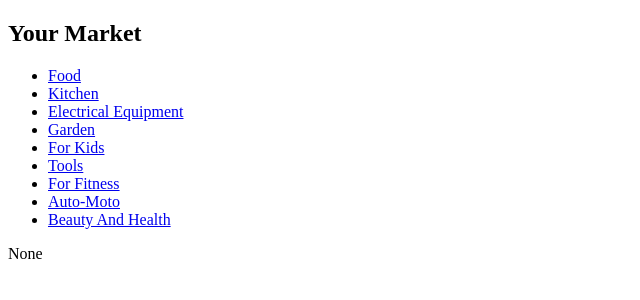
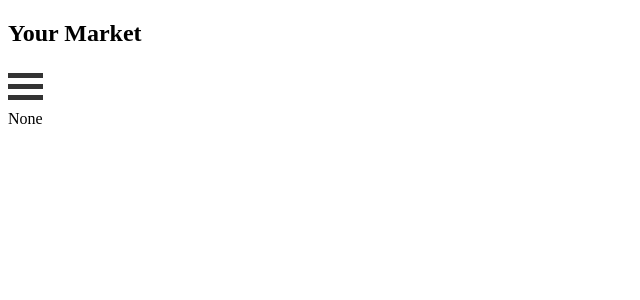
Before and after one commit to John321Blacksmith/logic, a Python web app: template market/templates/market/index.html in a window 1280 px wide. Shown: the top 300 px of the page, without its empty margins (0-640 px from the left). Run offline with Jinja, Linux system fonts and the light colour scheme; the template is opened without the code that fills it, so the values that code supplies are empty.

Commit message:
changed index.html

```diff
--- a/market/templates/market/index.html
+++ b/market/templates/market/index.html
@@ -4,30 +4,96 @@
 	<title>market</title>
 	<meta name='viewport' content='width=device-width', initial-scale=1>
 	<style>
-		.ul {
-			color: darkred;
+		.menu-button {
+			display: inline-block;
+			cursor: pointer;
+		}
+
+		.bar1, .bar2, .bar3 {
+				width: 35px;
+				height: 5px;
+				background-color: #333;
+				margin: 6px 0;
+				transition: 0.4s;
+		}
+
+		.change .bar1 {
+			transform: translate(0, 11px) rotate(-45deg);
+		}
+		.change .bar2 {
+			opacity: 0;
+		}
+		.change .bar3 {
+			transform: translate(0, -11px) rotate(45deg);
+		}
+
+		.sidenav {
+			height: 100%;
+			width: 0;
+			position: fixed;
+			z-index: 1;
+			top: 0;
+			left: 0;
+			background-color: #111;
+			overflow: hidden;
+			padding-top: 60px;
+			transition: 0.5s;
+		}
+
+		.sidenav a {
+			padding: 8px 8px 8px 32px;
+			text-decoration: none;
+			font-size: 25px;
+			color: #818181;
+			display: block;
+			transition: 0.3s;
+		}
+
+		.sidenav .closebtn {
+			position: absolute;
+			top: 0;
+			right: 25px;
+			font-size: 36px;
+			margin-left: 50px;
 		}
 	</style>
 </head>
 <body>
+	<h2 id="title">Your Market</h2>
 	<header>
-		<h2>Your Market</h2>
+		<div class="menu-button" onclick="onenNav()">
+			<div class="bar1"></div>
+			<div class="bar2"></div>
+			<div class="bar3"></div>
+		</div>
+		<div id="SideNav" class="sidenav">
+			<a href="javascripts:void(0)" class="closebtn" onclick="closeNav()">&times;</a>
+			<a href="#">Food</a>
+			<a href="#">Kitchen</a>
+			<a href="#">Electrical Equipment</a>
+			<a href="#">Garden</a>
+			<a href="#">For Kids</a>
+			<a href="#">Tools</a>
+			<a href="#">For Fitness</a>
+			<a href="#">Auto-Moto</a>
+			<a href="#">Beauty And Health</a>
+			</div>
 	</header>
 	<main>
-		<ul>
-			<li><a href="None">Food</a></li>
-			<li><a href="None">Kitchen</a></li> <!-- java script action -->
-			<li><a href="None">Electrical Equipment</a></li>
-			<li><a href="None">Garden</a></li>
-			<li><a href="None">For Kids</a></li>
-			<li><a href="None">Tools</a></li>
-			<li><a href="None">For Fitness</a></li>
-			<li><a href="None">Auto-Moto</a></li>
-			<li><a href="None">Beauty And Health</a></li>
-		</ul>
+
 	</main>
 	<footer>
 		None
 	</footer>
+	<script type="text/javascript">
+
+		function openNav() {
+			document.getElememtById("SideNav").style.width = "250px";
+		}
+
+		function closeNav() {
+			document.getElementById("SideNav").style.width = "0";
+		}
+	</script>
 </body>
 </html>
```
